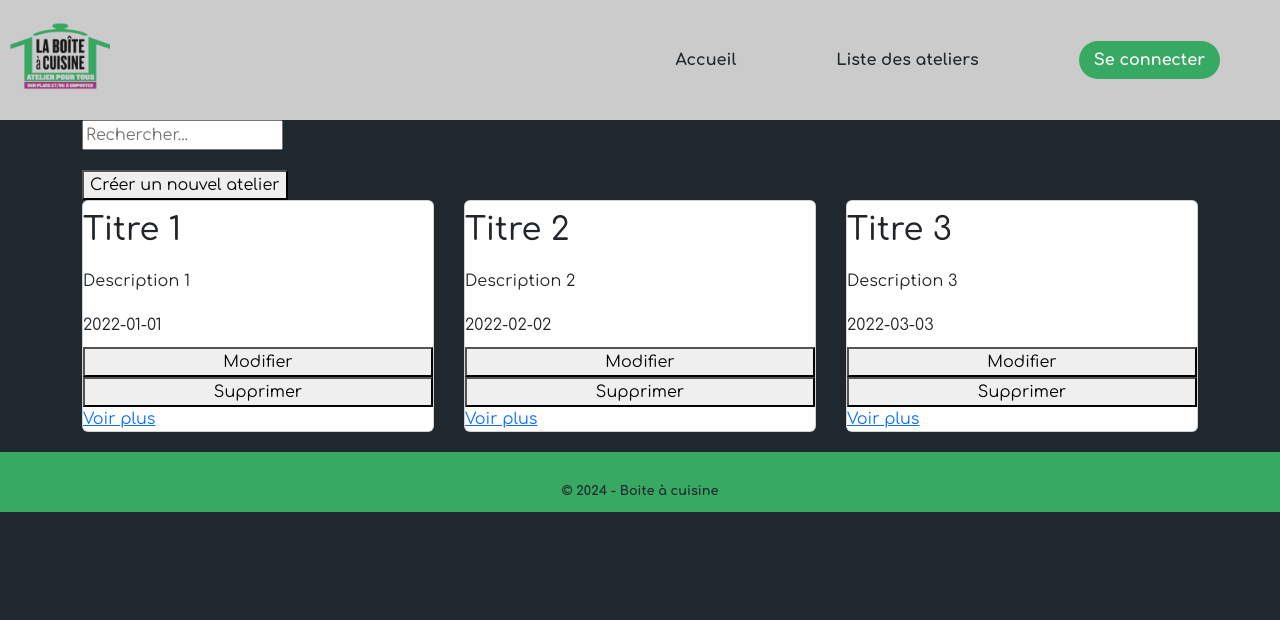
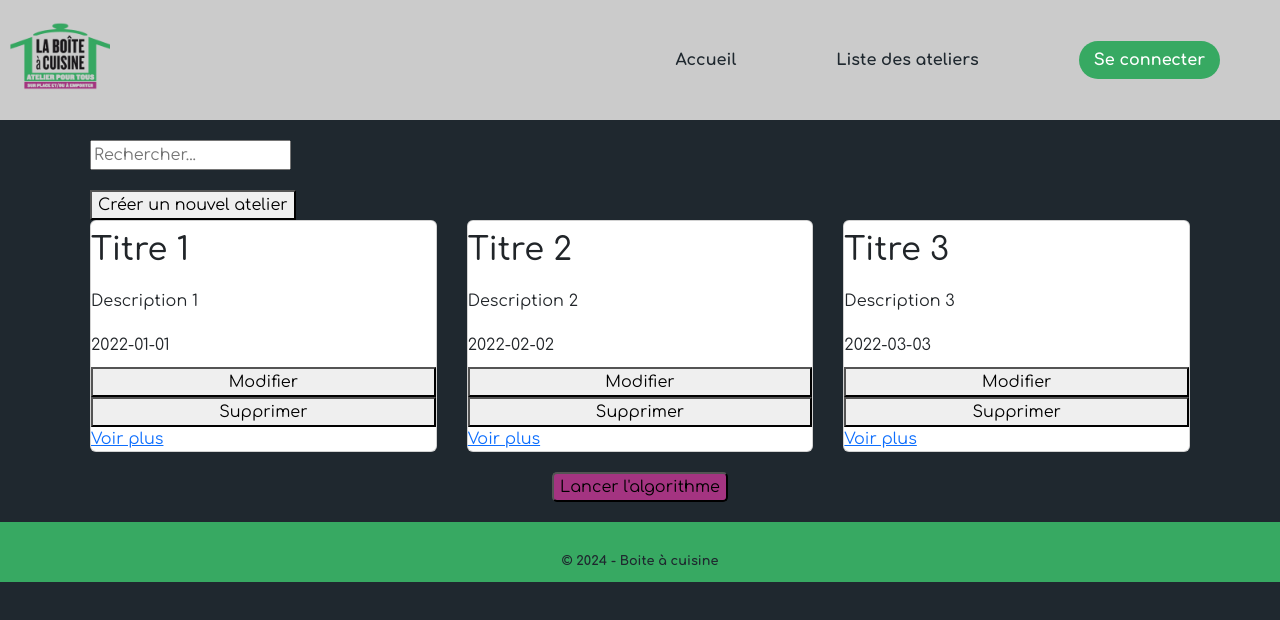
Before and after one commit to Hollowone1/charly_front, a Vue app in the folder Charly_front/: page /back-office in a window 1280 px wide. Shown: the top 620 px of the page. Built offline with nearby package versions, Linux system fonts and the light colour scheme.

Commit message:
Add Algo button

```diff
--- a/Charly_front/src/views/BackOfficeView.vue
+++ b/Charly_front/src/views/BackOfficeView.vue
@@ -13,6 +13,9 @@
         <button @click="deleteItem(item.id)">Supprimer</button>
         <router-link :to="`/atelier/${item.id}`">Voir plus</router-link>
       </div>
+    </div>
+    <div class="centrer">
+      <button type="submit" class="algorithme">Lancer l'algorithme</button>
     </div>
     <p v-if="error">{{ error }}</p>
   </div>
@@ -80,6 +83,7 @@
 
 .container {
   font-family: 'Comfortaa', cursive;
+  padding: 20px;
 }
 
 .search-bar {
@@ -106,4 +110,14 @@
     }
   }
 }
+
+.centrer{
+  display: flex;
+  justify-content: center;
+}
+
+.algorithme{
+  background-color: #A43481;
+  border-radius: 5px;
+}
 </style>
--- a/Charly_front/src/views/ProfileView.vue
+++ b/Charly_front/src/views/ProfileView.vue
@@ -81,8 +81,6 @@
 </template>
 
 <script>
-import loader from '@/js/loader.js'
-
 export default {
   data() {
     return {
```
